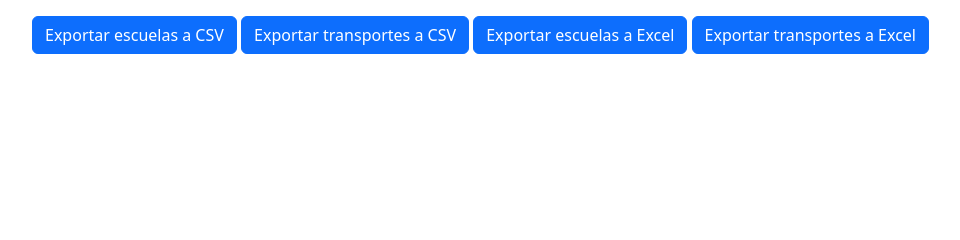
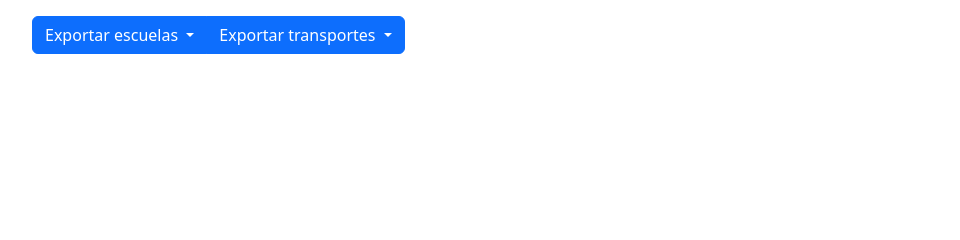
Before and after one commit to leftra123/transporte, a Django app: page / in a window 1280 px wide. Shown: the part 291-531 px from the top of the page, without its empty margins (50-1010 px from the left). Run offline with Django 4.2, Linux system fonts and the light colour scheme; the visitor is signed in with stand-in values (Sample User, id 1); data that the repository does not hold is empty; parts of the project's set-up code (start-up, migrations or seed data) failed here and were passed over.

Commit message:
orden de botones en transportes

```diff
--- a/transporte/templates/transporte/transporte_list.html
+++ b/transporte/templates/transporte/transporte_list.html
@@ -83,9 +83,28 @@
       {% endfor %}
     </tbody>
   </table>
-  <a href="{% url 'export_escuelas_csv' %}" class="btn btn-primary">Exportar escuelas a CSV</a>
-<a href="{% url 'export_transportes_csv' %}" class="btn btn-primary">Exportar transportes a CSV</a>
-<a href="{% url 'export_escuelas_excel' %}" class="btn btn-primary">Exportar escuelas a Excel</a>
-<a href="{% url 'export_transportes_excel' %}" class="btn btn-primary">Exportar transportes a Excel</a>
+  <div class="btn-group" role="group" aria-label="Exportar">
+    <div class="btn-group" role="group">
+      <button id="export-escuelas-btn" type="button" class="btn btn-primary dropdown-toggle" data-toggle="dropdown" aria-haspopup="true" aria-expanded="false">
+        Exportar escuelas
+      </button>
+      <div class="dropdown-menu" aria-labelledby="export-escuelas-btn">
+        <a class="dropdown-item" href="{% url 'export_escuelas_csv' %}">CSV</a>
+        <a class="dropdown-item" href="{% url 'export_escuelas_excel' %}">Excel</a>
+        <a class="dropdown-item" href="{% url 'export_escuelas_pdf' %}">PDF</a>
+      </div>
+    </div>
+    <div class="btn-group" role="group">
+      <button id="export-transportes-btn" type="button" class="btn btn-primary dropdown-toggle" data-toggle="dropdown" aria-haspopup="true" aria-expanded="false">
+        Exportar transportes
+      </button>
+      <div class="dropdown-menu" aria-labelledby="export-transportes-btn">
+        <a class="dropdown-item" href="{% url 'export_transportes_csv' %}">CSV</a>
+        <a class="dropdown-item" href="{% url 'export_transportes_excel' %}">Excel</a>
+        <a class="dropdown-item" href="{% url 'export_transportes_pdf' %}">PDF</a>
+      </div>
+    </div>
+  </div>
+
 
 {% endblock %}
```
